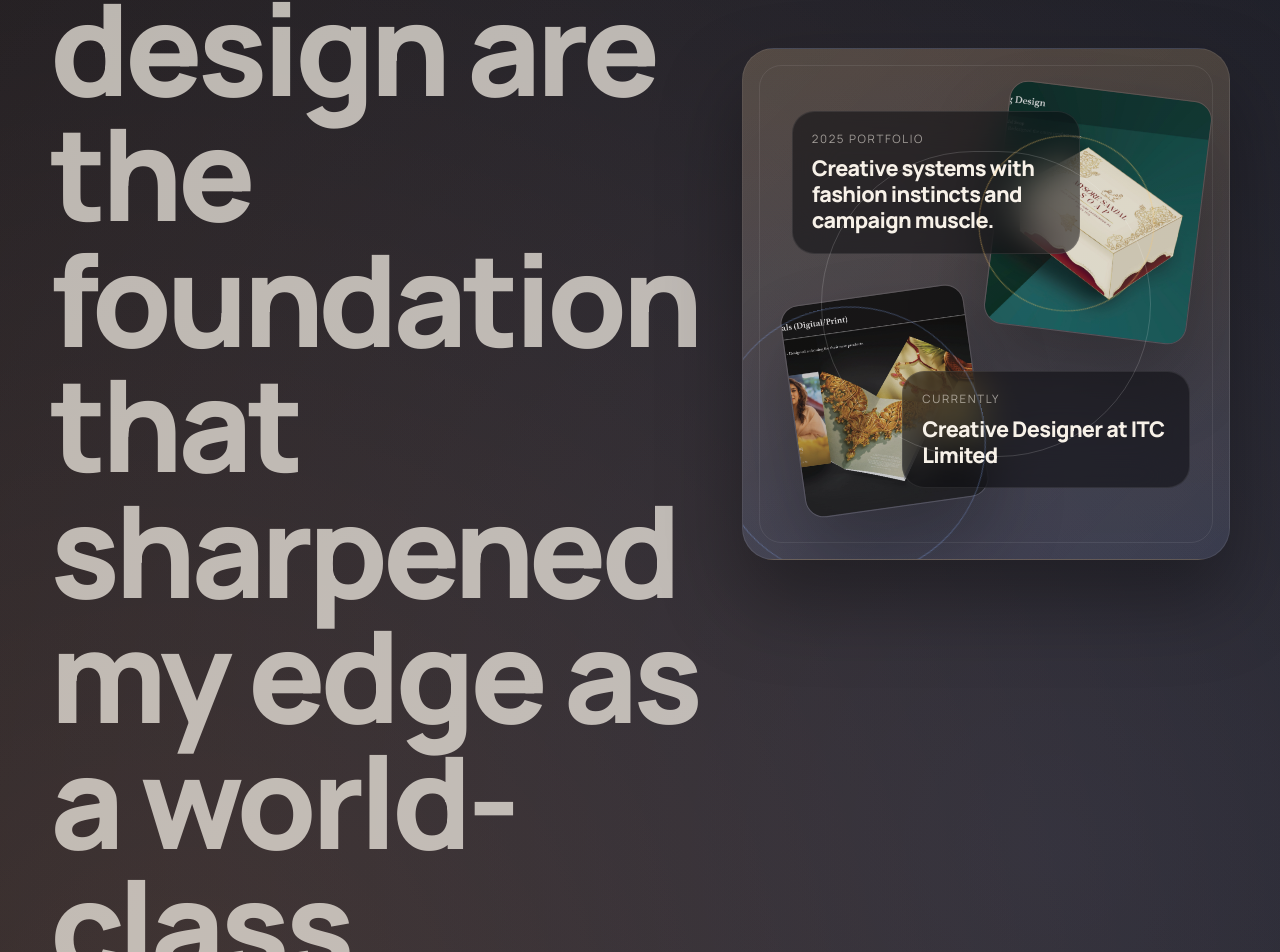
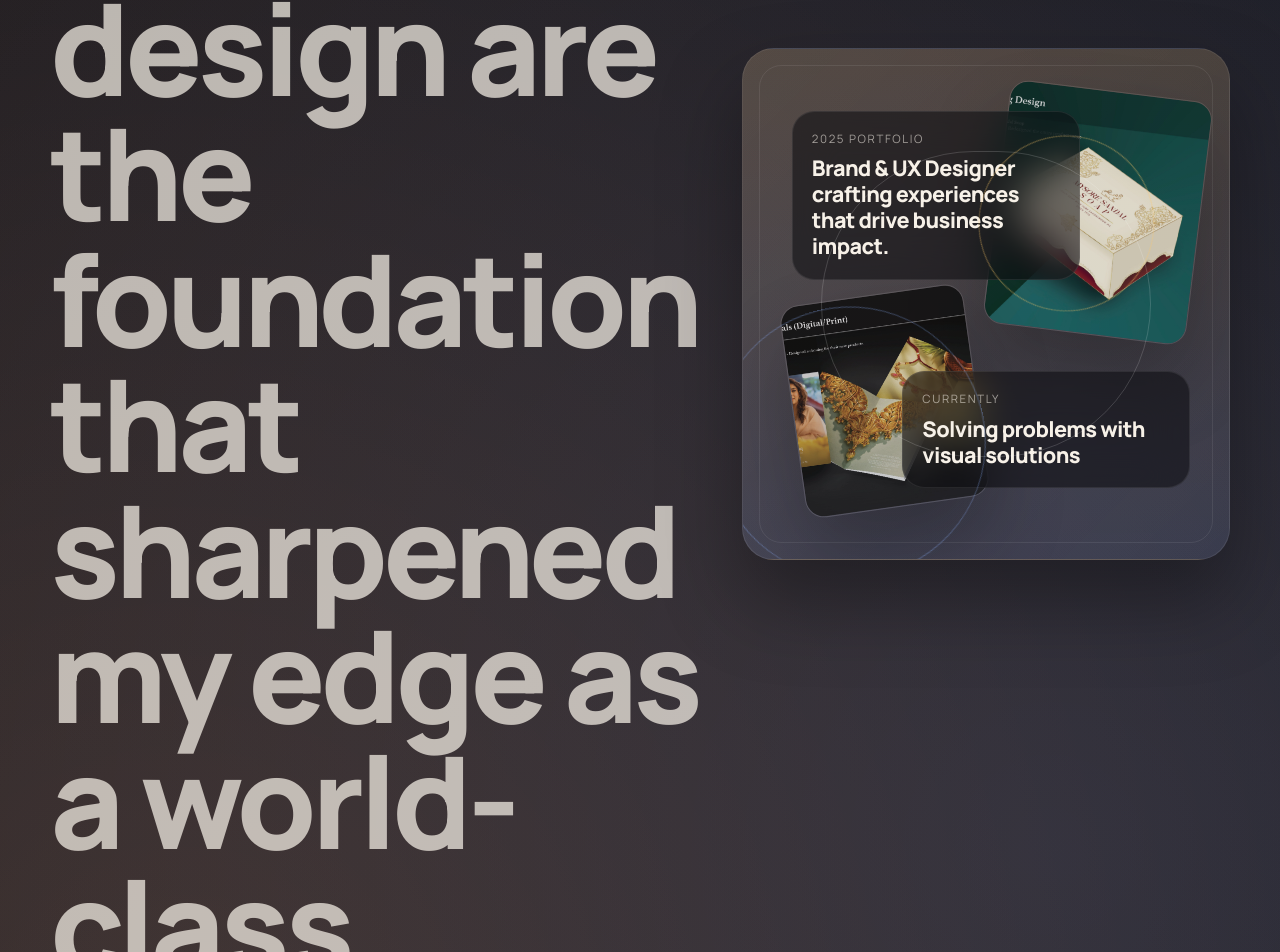
Before and after one commit to chandrashekartmops95/kandha, a React (Vite) app: page / in a window 1280 px wide. Shown: the part 924-1876 px from the top of the page. Built offline with nearby package versions, Linux system fonts and the light colour scheme.

Commit message:
Update hero stage messaging

```diff
--- a/src/App.jsx
+++ b/src/App.jsx
@@ -205,11 +205,11 @@ function App() {
             <img className="hero-stage-image hero-image-b" src="/portfolio-pages/page-12.jpg" alt="" />
             <div className="stage-card stage-main">
               <span>2025 Portfolio</span>
-              <strong>Creative systems with fashion instincts and campaign muscle.</strong>
+              <strong>Brand &amp; UX Designer crafting experiences that drive business impact.</strong>
             </div>
             <div className="stage-card stage-note">
               <span>Currently</span>
-              <strong>Creative Designer at ITC Limited</strong>
+              <strong>Solving problems with visual solutions</strong>
             </div>
             <div className="stage-ring" />
             <div className="stage-orbit orbit-one" />
```
